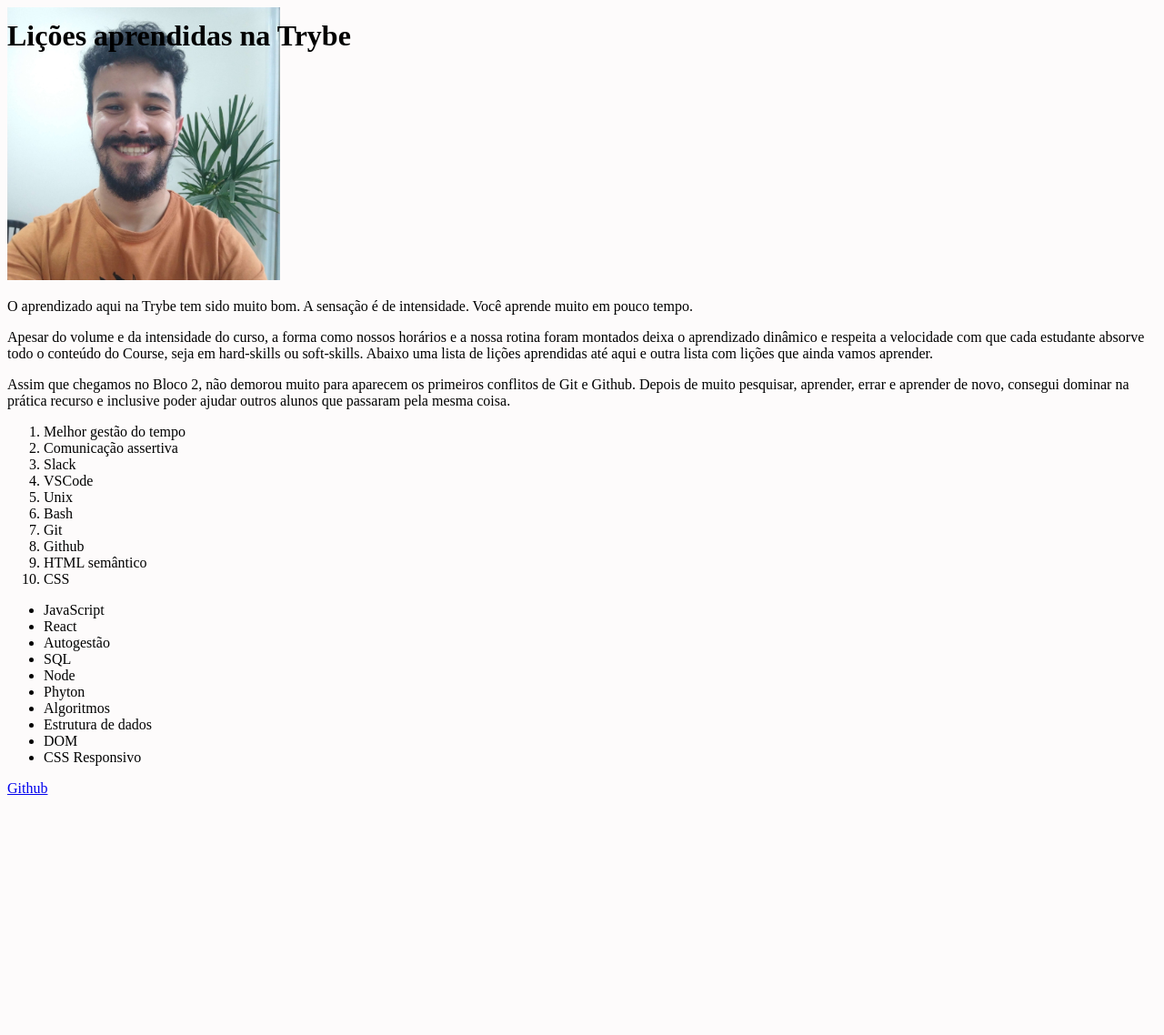
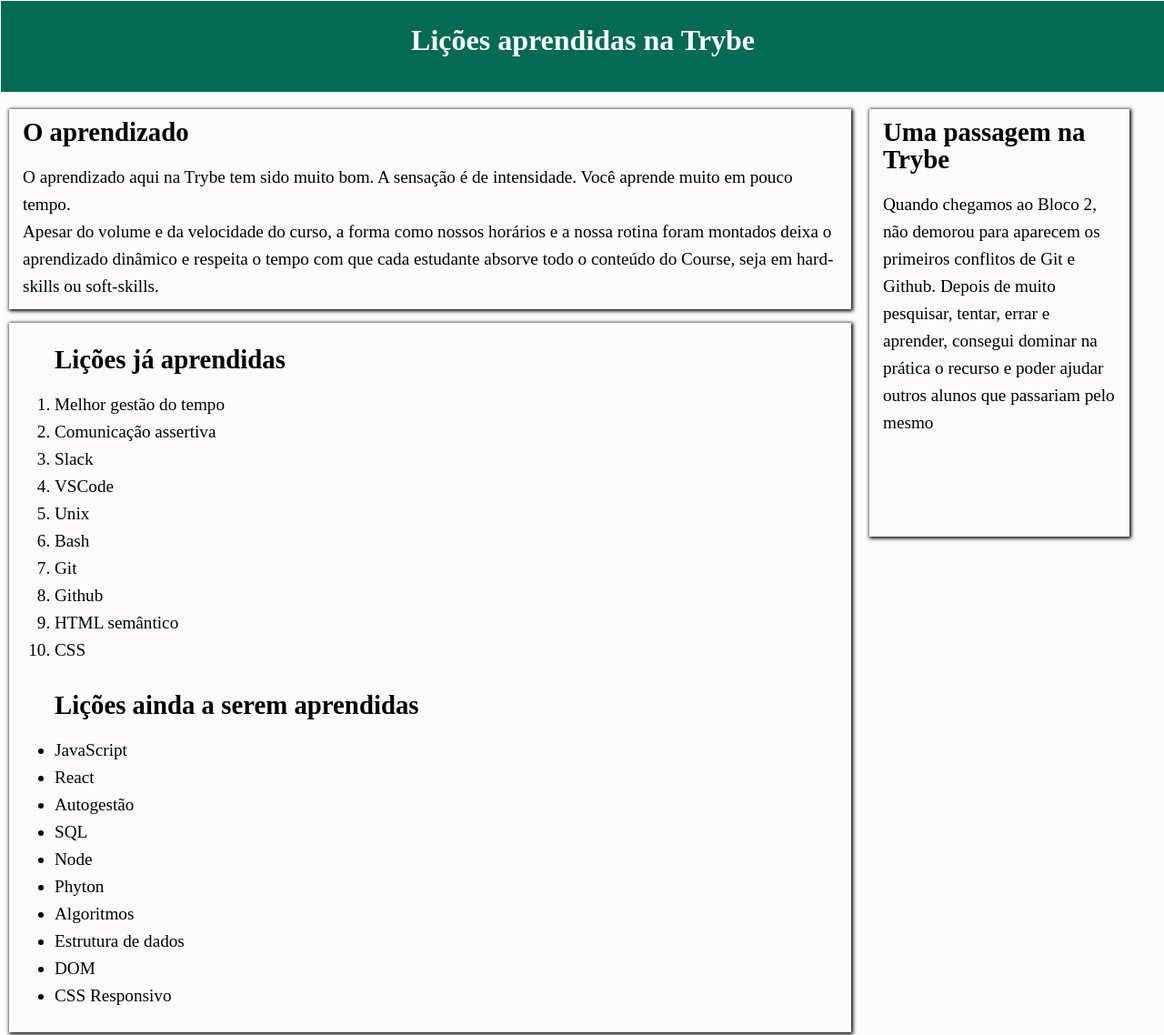
Before and after one commit to Leo02452/lessons-learned, a website: page index.html in a window 1280 px wide. Shown: the top 1138 px of the page at 91% size. Before the commit the page ends 884 px from the top, so only its background shows below. Drawn offline with Linux system fonts and the light colour scheme.

Commit message:
Feito bonus e estilização

```diff
--- a/index.html
+++ b/index.html
@@ -15,18 +15,20 @@
     <nav>
 
     </nav>
+
     <main>
-        <section id="picture">
-            <img id="minha_foto" src="images/foto_perfil.jpg" alt="foto de rosto de Leo Araujo">
-        <article>
+        <article class="lado-esquerdo">
+            <h2>O aprendizado</h2>
             <p>O aprendizado aqui na Trybe tem sido muito bom. A sensação é de intensidade. Você aprende muito em pouco tempo.</p>
-            <p>Apesar do volume e da intensidade do curso, a forma como nossos horários e a nossa rotina foram montados deixa o aprendizado dinâmico e respeita a velocidade com que cada estudante absorve todo o conteúdo do Course, seja em hard-skills ou soft-skills. Abaixo uma lista de lições aprendidas até aqui e outra lista com lições que ainda vamos aprender.</p>
+            <p>Apesar do volume e da velocidade do curso, a forma como nossos horários e a nossa rotina foram montados deixa o aprendizado dinâmico e respeita o tempo com que cada estudante absorve todo o conteúdo do Course, seja em hard-skills ou soft-skills.</p>
         </article>
-        <aside>
-            <p>Assim que chegamos no Bloco 2, não demorou muito para aparecem os primeiros conflitos de Git e Github. Depois de muito pesquisar, aprender, errar e aprender de novo, consegui dominar na prática recurso e inclusive poder ajudar outros alunos que passaram pela mesma coisa.</p>
+        <aside class="lado-direito">
+            <h2>Uma passagem na Trybe</h2>
+            <p>Quando chegamos ao Bloco 2, não demorou para aparecem os primeiros conflitos de Git e Github. Depois de muito pesquisar, tentar, errar e aprender, consegui dominar na prática o recurso e poder ajudar outros alunos que passariam pelo mesmo</p>
         </aside>
-        <section>
+        <section id="list">
             <ol id="licoes_aprendidas">
+                <h2>Lições já aprendidas</h2>
                     <li>Melhor gestão do tempo</li>
                     <li>Comunicação assertiva</li>
                     <li>Slack</li>
@@ -39,6 +41,7 @@
                     <li>CSS</li>
             </ol>
             <ul id="licoes_a_aprender">
+                <h2>Lições ainda a serem aprendidas</h2>
                     <li>JavaScript</li>
                     <li>React</li>
                     <li>Autogestão</li>
@@ -51,9 +54,18 @@
                     <li>CSS Responsivo</li>
             </ul>
         </section>
+        <section id="apresentacao">
+            <img id="minha_foto" src="images/foto_perfil_2.jpg" alt="foto de rosto de Leo Araujo">
+
+            <p>Leonardo Araujo</p>
+            <p>Turma 19 - Tribo A</p>
+        </section>
+        <table>
+
+        </table>
     </main>
     <footer id="rodape">
-        <a href="https://github.com/Leo02452" target="_blank">Github</a>
+        <a href="https://github.com/Leo02452" target="_blank"><img id="github" src="images/github_logo" alt="logo do github"></a>
     </footer>
 </body>
 </html>
--- a/style.css
+++ b/style.css
@@ -1,3 +1,8 @@
+* {
+    margin: 0;
+    padding: 0;
+}
+
 body {
     background-color: rgb(253, 251, 251);
 }
@@ -5,8 +10,78 @@ body {
 header {
     position: fixed;
     top: 0;
+    border: 1px solid;
+    background-color: rgb(3,107,82);
+    color: white;
+    display: inline;
+    width: 100%;
+    height: 100px;
+}
+
+h1 {
+    margin-top: 25px;
+    text-align: center;
+}
+
+h2 {
+    padding-bottom: 20px;
+}
+
+article, aside, #list {
+    box-shadow: 1px 1px 4px 1px black;
+    display: inline-block;
+    margin: 5px 10px 10px 10px;
+    padding: 10px 15px;
+    font-size: larger;
+    line-height: 30px;
+
+}
+
+article {
+    width: 70%;
+    margin-top: 120px;
+}
+
+aside {
+    width: 20%;
+    position: absolute;
+    height: 450px;
+    margin-top: 120px;
+}
+
+#list {
+    width: 70%;
+}
+
+ol, ul {
+    padding: 15px 35px;
+}
+
+#apresentacao {
+    text-align: center;
+    color: rgb(3,107,82);
+    font-size: 18px;
+    font-style: italic;
+    font-family: 'Franklin Gothic Medium', 'Arial Narrow', Arial, sans-serif;
+    margin: 40px;
 }
 
 #minha_foto {
-    width: 300px;
+    width: 175px;
+    display: inline-block;
+    margin-left: auto;
+    margin-right: auto;
+    border-radius: 50%;
+    margin: 0 0 10px 0;
 }
+
+footer {
+    text-align: center;
+    height: 60px;
+    padding: 20px;
+    background-color: rgb(3,107,82);
+}
+
+#github {
+    width: 120px;
+}
```
Also changed, not shown: 2 other files. Lines whose indentation alone changed are shown as unchanged.
